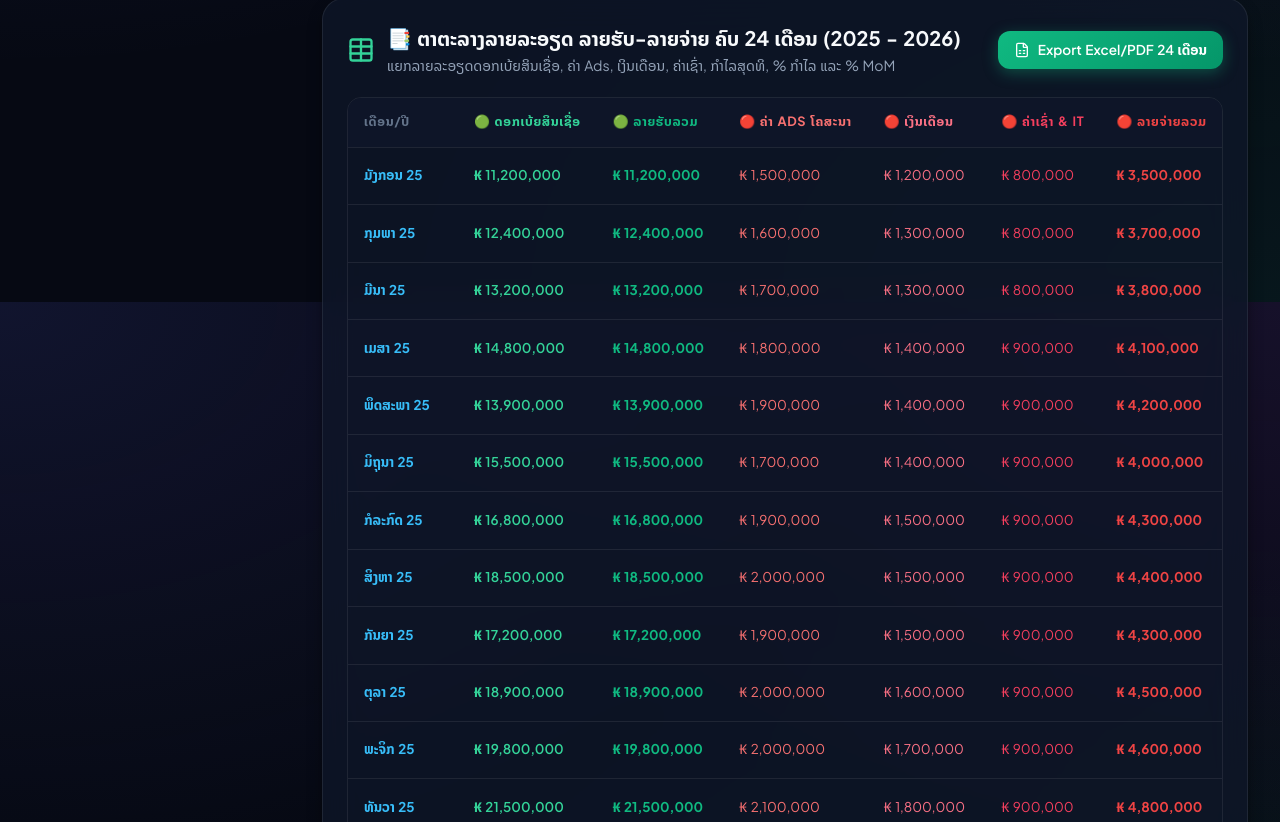
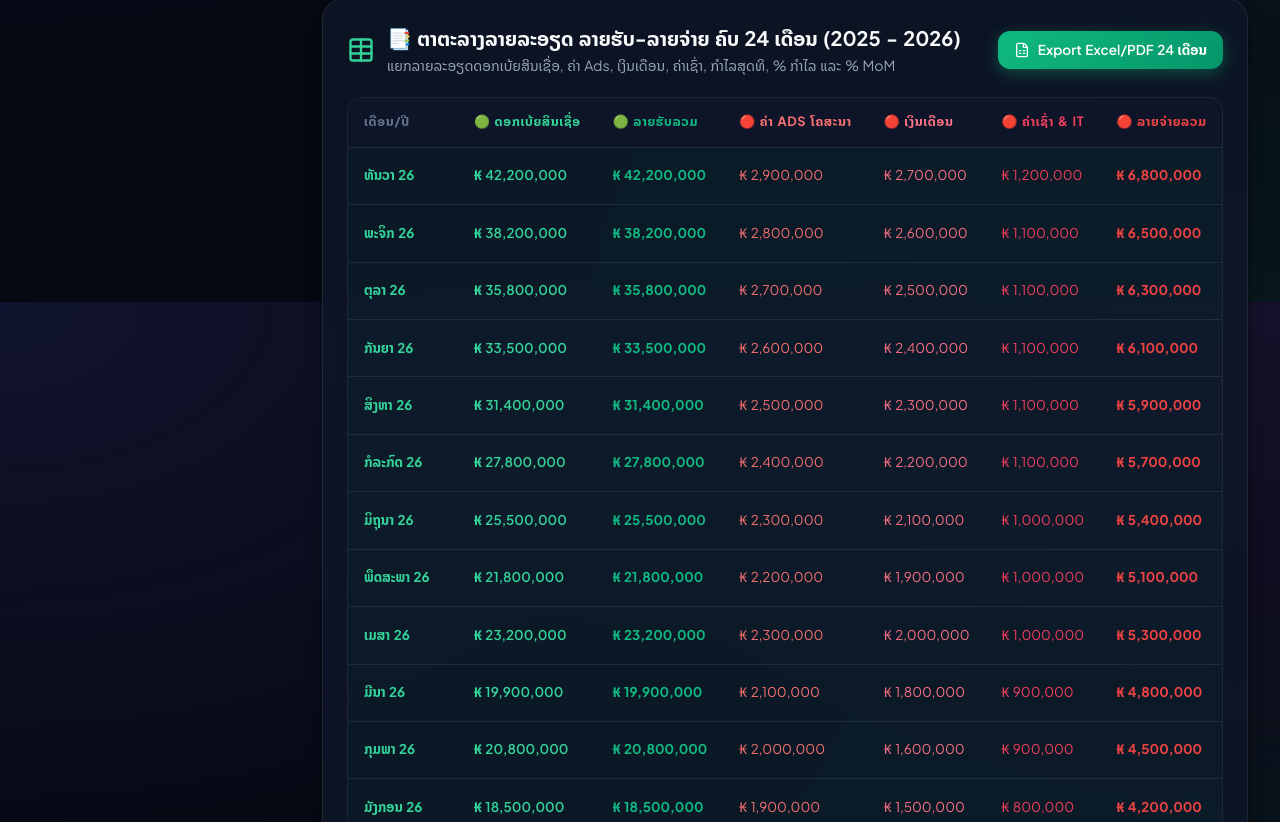
Before and after one commit to ibankonlinefree24h-svg/lao-financial-app, a React (Vite) app: page / in a window 1280 px wide. Shown: the part 2898-3720 px from the top of the page. Built offline with nearby package versions, Linux system fonts and the light colour scheme.

Commit message:
Sort monthly financial table to show newest 2026 data at top

```diff
--- a/src/components/IncomeExpenseView.jsx
+++ b/src/components/IncomeExpenseView.jsx
@@ -774,7 +774,7 @@ export default function IncomeExpenseView({
                 </tr>
               </thead>
               <tbody>
-                {continuous24Months.map((m, idx) => {
+                {[...continuous24Months].reverse().map((m, idx) => {
                   const is2026 = m.year === '2026';
                   return (
                     <tr key={idx} style={is2026 ? { background: 'rgba(16, 185, 129, 0.04)' } : {}}>
```
